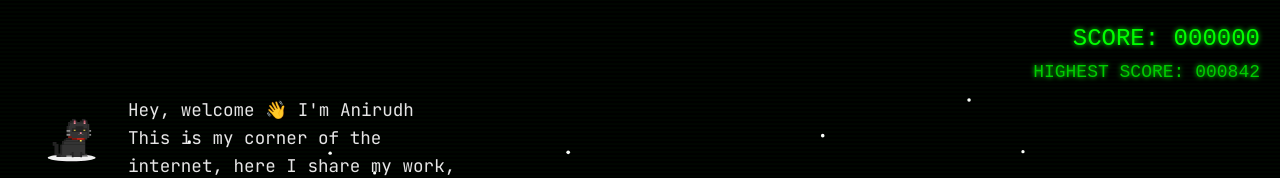
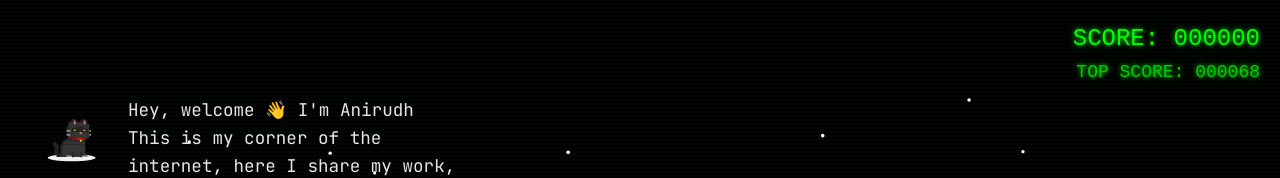
Before and after one commit to anirudh-tyagi/anirudh-tyagii, a Next.js app: page / in a window 1280 px wide. Shown: the top 178 px of the page. Built offline with nearby package versions, Linux system fonts and the light colour scheme.

Commit message:
reset highest score

```diff
--- a/src/components/StarWarsTerminal/StarWarsTerminal.tsx
+++ b/src/components/StarWarsTerminal/StarWarsTerminal.tsx
@@ -40,17 +40,17 @@ interface Explosion {
 export default function StarWarsTerminal() {
     const canvasRef = useRef<HTMLCanvasElement>(null);
     const [score, setScore] = useState(0);
-    const [highScore, setHighScore] = useState(0);
+    const [highScore, setHighScore] = useState(68);
 
     // Load High Score on Mount
     useEffect(() => {
         // Changed key to force reset from previous high scores
-        const saved = localStorage.getItem('sw-high-score-init');
-        let currentHigh = saved ? parseInt(saved, 10) : 842;
+        const saved = localStorage.getItem('sw-high-score-final-68');
+        let currentHigh = saved ? parseInt(saved, 10) : 68;
 
         // Ensure it's saved immediately if it was null
         if (!saved) {
-            localStorage.setItem('sw-high-score-init', '842');
+            localStorage.setItem('sw-high-score-final-68', '68');
         }
 
         setHighScore(currentHigh);
@@ -257,7 +257,7 @@ export default function StarWarsTerminal() {
                                 // Check High Score
                                 setHighScore(currentHigh => {
                                     if (newScore > currentHigh) {
-                                        localStorage.setItem('sw-high-score-init', newScore.toString());
+                                        localStorage.setItem('sw-high-score-final-68', newScore.toString());
                                         return newScore;
                                     }
                                     return currentHigh;
@@ -385,7 +385,7 @@ export default function StarWarsTerminal() {
             }}>
                 <div>SCORE: {score.toString().padStart(6, '0')}</div>
                 <div style={{ fontSize: '18px', color: '#00cc00', marginTop: '0px' }}>
-                    HIGHEST SCORE: {highScore.toString().padStart(6, '0')}
+                    TOP SCORE: {highScore.toString().padStart(6, '0')}
                 </div>
             </div>
             <canvas ref={canvasRef} />
```
